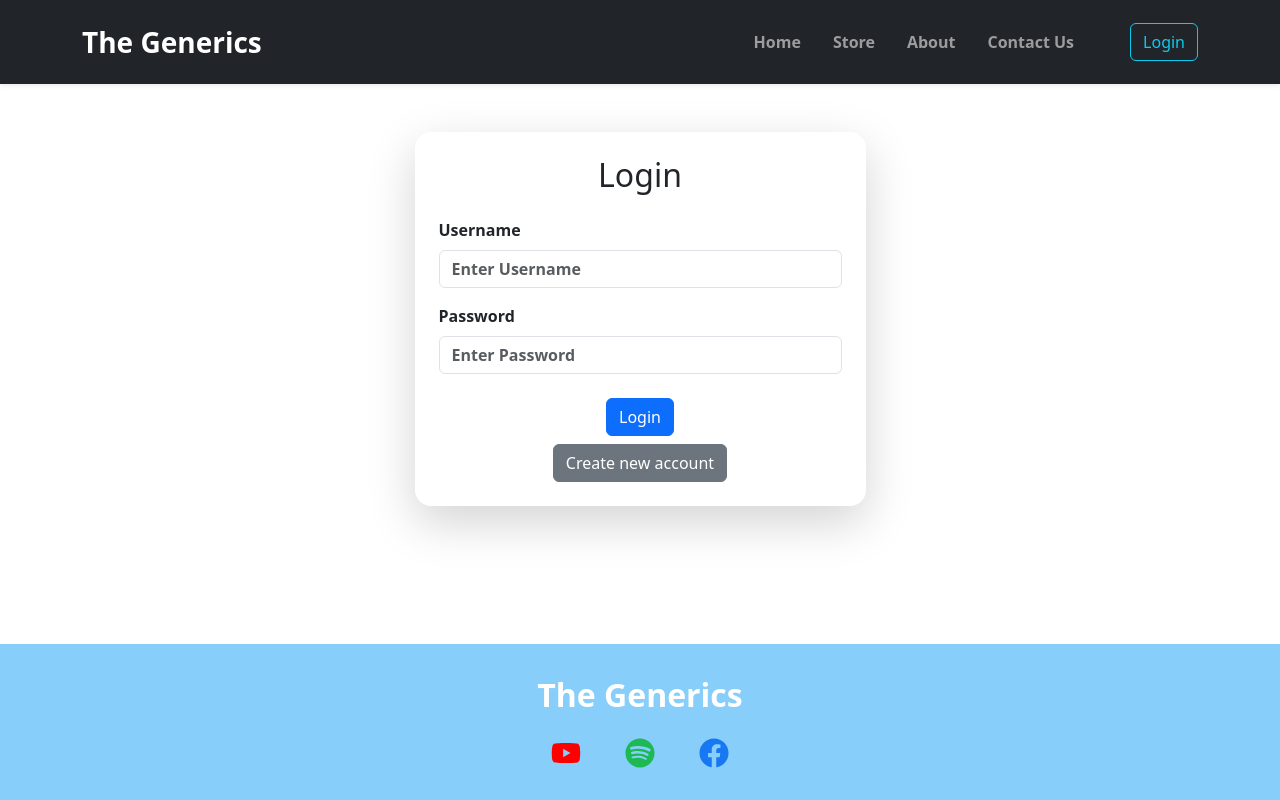
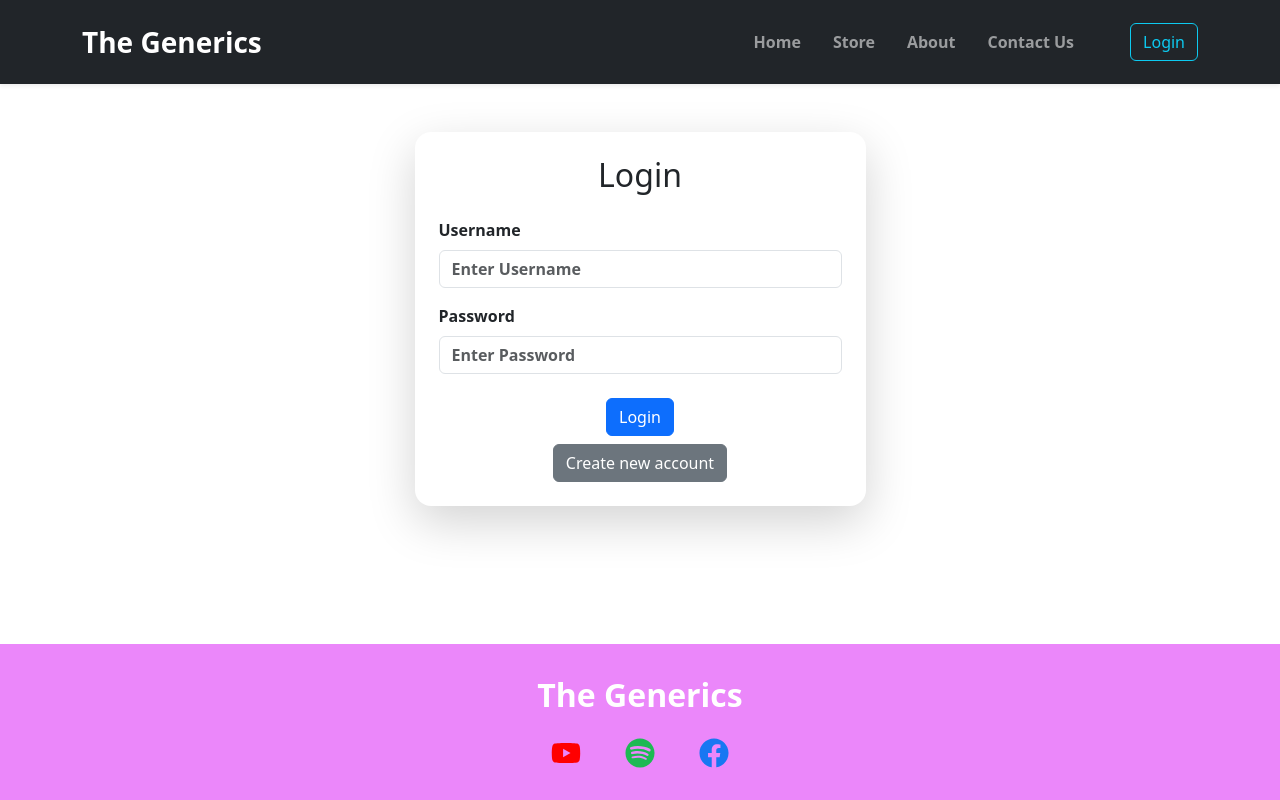
Before and after one commit to Ajay-1502/E-Commerce-WebApp, a React (Vite) app: page /auth in a window 1280 px wide. Built offline with nearby package versions, Linux system fonts and the light colour scheme.

Commit message:
Style : Changed the color of footer

```diff
--- a/src/components/Footer.jsx
+++ b/src/components/Footer.jsx
@@ -3,7 +3,7 @@ import { FaYoutube, FaSpotify, FaFacebook } from 'react-icons/fa';
 
 const Footer = () => {
   return (
-    <div style={{ backgroundColor: '#87cefa', padding: '2rem 0' }}>
+    <div style={{ backgroundColor: '#eb87faff', padding: '2rem 0' }}>
       <Container className="text-center">
         <h2 className="fw-bold text-white mb-4">The Generics</h2>
       </Container>
```
